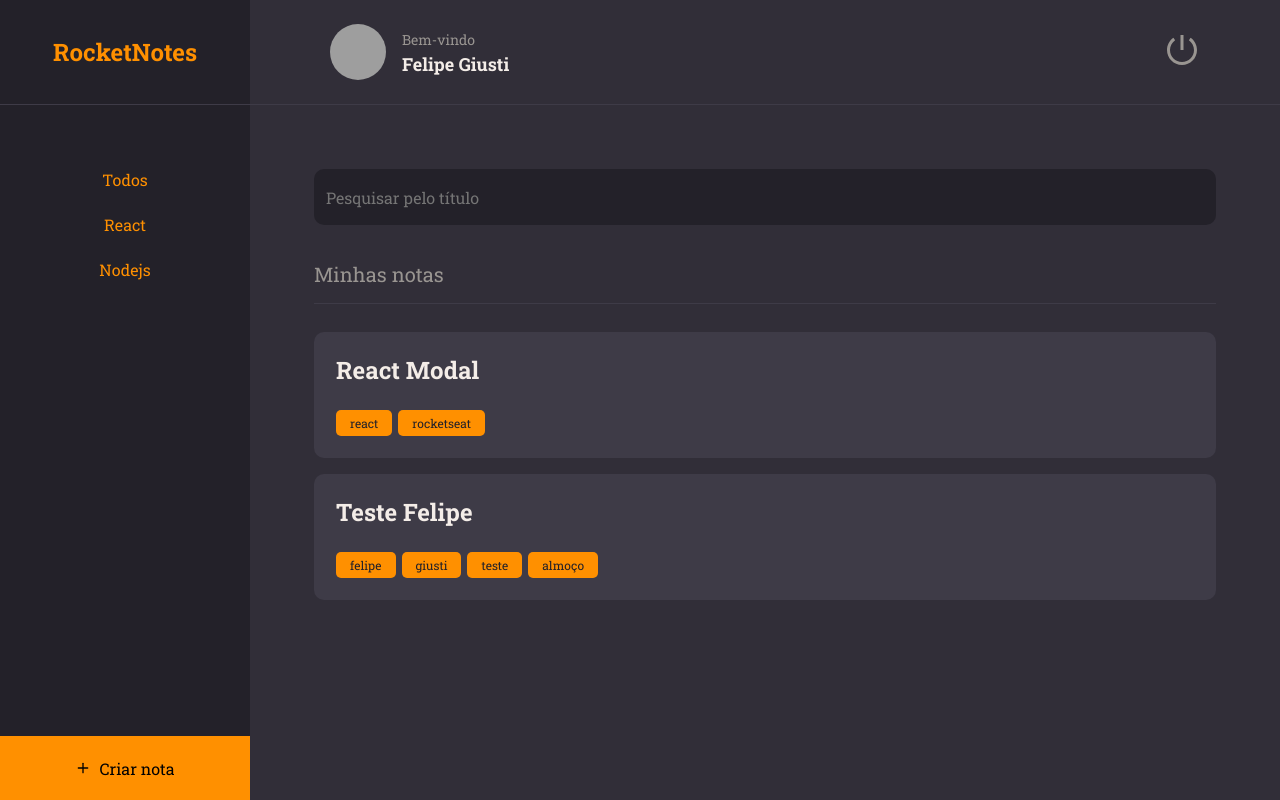
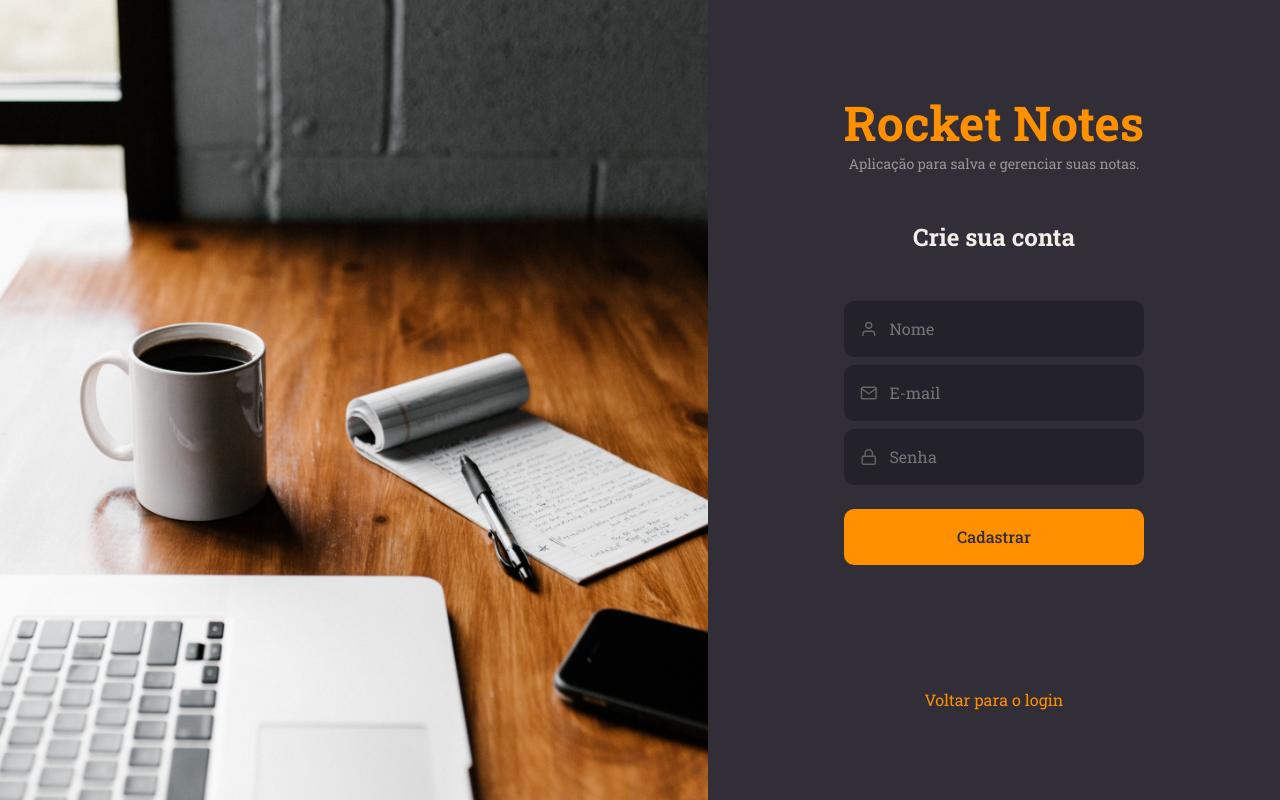
Before and after one commit to FelipeGiusti/desafio15-RocketNotes-fronted-310124, a React (Vite) app: page / in a window 1280 px wide. Built offline with nearby package versions, Linux system fonts and the light colour scheme; grey boxes are pictures that could not be loaded.

Commit message:
inclusão de telas de signin e signup

```diff
--- a/src/main.jsx
+++ b/src/main.jsx
@@ -5,12 +5,14 @@
 import theme from './styles/theme.js'
 import { Home } from './pages/Home'
 import { Details } from './pages/Details'
+import { SignIn } from './pages/SignIn'
+import { SignUp } from './pages/SignUp'
 
 ReactDOM.createRoot(document.getElementById('root')).render(
   <React.StrictMode>
     <ThemeProvider theme={theme}>
       <GlobalStyles />
-      <Home />
+      <SignUp />
     </ThemeProvider>
   </React.StrictMode>
 )
--- /dev/null
+++ b/src/pages/SignIn/index.jsx
@@ -0,0 +1,34 @@
+import { Container, Form, Background } from './style.js'
+import { Input } from '../../components/Input'
+import { Button } from '../../components/Button'
+import { FiMail, FiLock } from 'react-icons/fi'
+
+export function SignIn() {
+  return (
+    <Container>
+      <Form>
+        <h1>Rocket Notes</h1>
+        <p>Aplicação para salva e gerenciar suas notas.</p>
+
+        <h2>Faça seu login</h2>
+
+        <Input
+          placeholder="E-mail"
+          type="text"
+          icon={FiMail}
+        />
+
+        <Input
+          placeholder="Senha"
+          type="password"
+          icon={FiLock}
+        />
+
+        <Button title="Entrar" />
+
+        <a href="#" target='_blank'>Criar conta</a>
+      </Form>
+      <Background />
+    </Container>
+  )
+}
--- /dev/null
+++ b/src/pages/SignIn/style.js
@@ -0,0 +1,43 @@
+import styled from 'styled-components'
+import backgroundImg from '../../assets/background-signin.png'
+
+export const Container = styled.div`
+  height: 100vh;
+  display: flex;
+  align-items: stretch;
+`;
+
+export const Form = styled.form`
+  padding: 0 136px;
+  display: flex;
+  flex-direction: column;
+  justify-content: center;
+  align-items: center;
+  text-align: center;
+
+  > h1{
+    font-size: 48px;
+    color: ${({ theme }) => theme.COLORS.ORANGE};
+  }
+
+  >h2{
+    font-size: 24px;
+    margin: 48px 0;
+  }
+
+  >p{
+    font-size: 14px;
+    color: ${({ theme }) => theme.COLORS.GRAY_100};
+  }
+
+  >a{
+    margin-top: 124px;
+    color: ${({ theme }) => theme.COLORS.ORANGE};
+  }
+`;
+
+export const Background = styled.div`
+  flex: 1;
+  background: url(${backgroundImg}) no-repeat center center;
+  background-size: cover;
+`;
--- /dev/null
+++ b/src/pages/SignUp/index.jsx
@@ -0,0 +1,40 @@
+import { Container, Form, Background } from './style.js'
+import { Input } from '../../components/Input/index.jsx'
+import { Button } from '../../components/Button/index.jsx'
+import { FiMail, FiLock, FiUser } from 'react-icons/fi'
+
+export function SignUp() {
+  return (
+    <Container>
+      <Background />
+      <Form>
+        <h1>Rocket Notes</h1>
+        <p>Aplicação para salva e gerenciar suas notas.</p>
+
+        <h2>Crie sua conta</h2>
+
+        <Input
+          placeholder="Nome"
+          type="text"
+          icon={FiUser}
+        />
+
+        <Input
+          placeholder="E-mail"
+          type="text"
+          icon={FiMail}
+        />
+
+        <Input
+          placeholder="Senha"
+          type="password"
+          icon={FiLock}
+        />
+
+        <Button title="Cadastrar" />
+
+        <a href="#" target='_blank'>Voltar para o login</a>
+      </Form>
+    </Container>
+  )
+}
--- /dev/null
+++ b/src/pages/SignUp/style.js
@@ -0,0 +1,43 @@
+import styled from 'styled-components'
+import backgroundImg from '../../assets/background-signin.png'
+
+export const Container = styled.div`
+  height: 100vh;
+  display: flex;
+  align-items: stretch;
+`;
+
+export const Form = styled.form`
+  padding: 0 136px;
+  display: flex;
+  flex-direction: column;
+  justify-content: center;
+  align-items: center;
+  text-align: center;
+
+  > h1{
+    font-size: 48px;
+    color: ${({ theme }) => theme.COLORS.ORANGE};
+  }
+
+  >h2{
+    font-size: 24px;
+    margin: 48px 0;
+  }
+
+  >p{
+    font-size: 14px;
+    color: ${({ theme }) => theme.COLORS.GRAY_100};
+  }
+
+  >a{
+    margin-top: 124px;
+    color: ${({ theme }) => theme.COLORS.ORANGE};
+  }
+`;
+
+export const Background = styled.div`
+  flex: 1;
+  background: url(${backgroundImg}) no-repeat center center;
+  background-size: cover;
+`;
```
Also changed, not shown: src/assets/background-signin.png (added).
